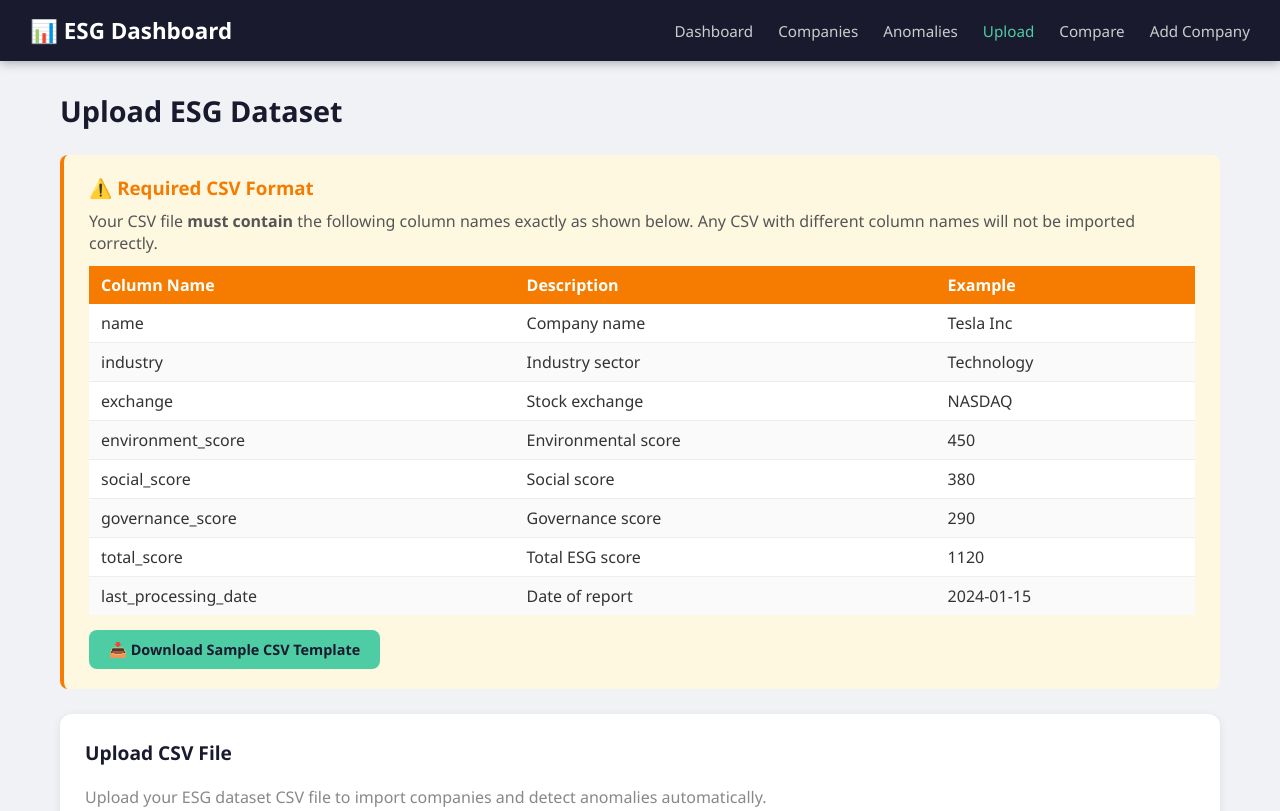
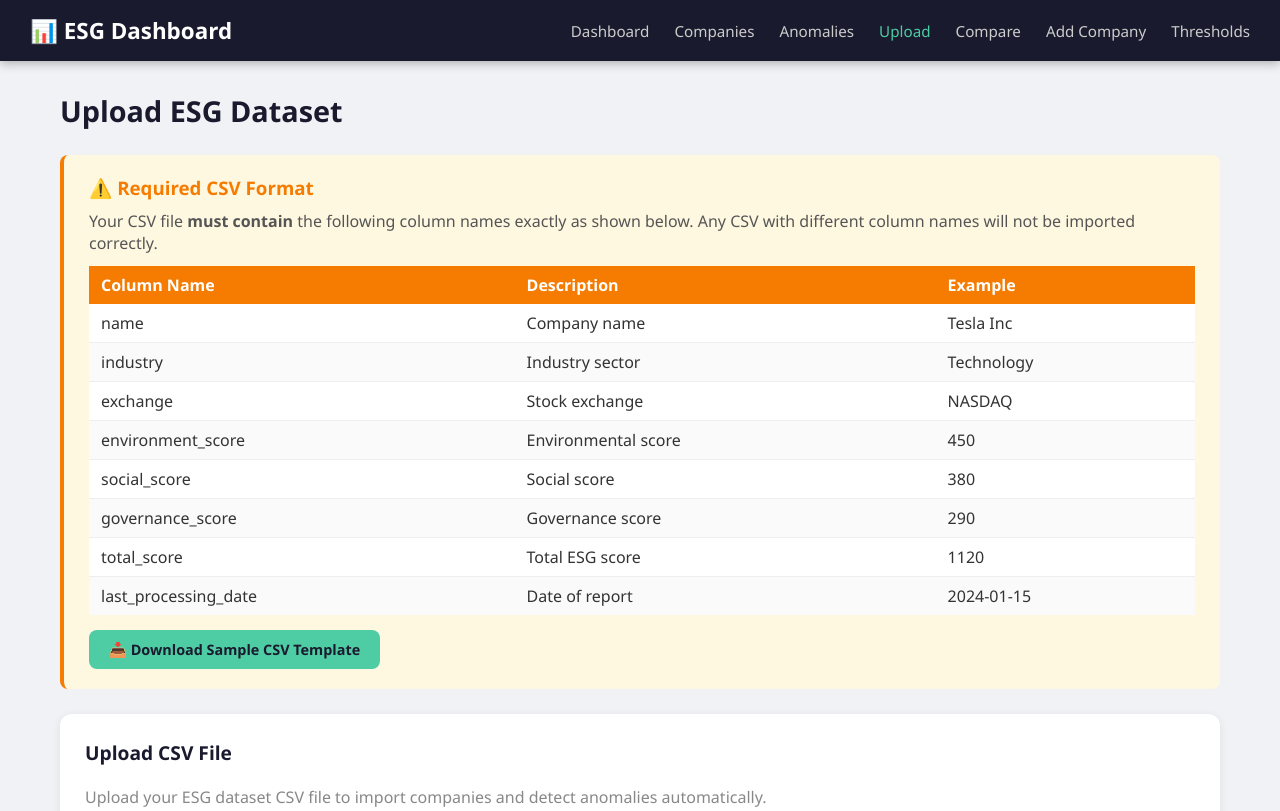
Before and after one commit to nikhilm2005-nik/esg-anomaly-dashboard, a plain HTML site: page frontend/pages/upload.html in a window 1280 px wide. Shown: the top 811 px of the page. Drawn offline with Linux system fonts and the light colour scheme.

Commit message:
updated upload page interface

```diff
--- a/frontend/pages/upload.html
+++ b/frontend/pages/upload.html
@@ -16,6 +16,7 @@
             <li><a href="upload.html" class="active">Upload</a></li>
             <li><a href="compare.html">Compare</a></li>
             <li><a href="add-company.html">Add Company</a></li>
+            <li><a href="thresholds.html">Thresholds</a></li>
         </ul>
     </nav>
 
```
